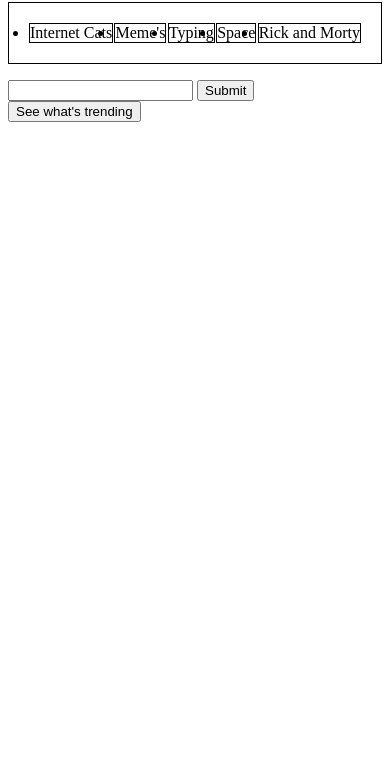
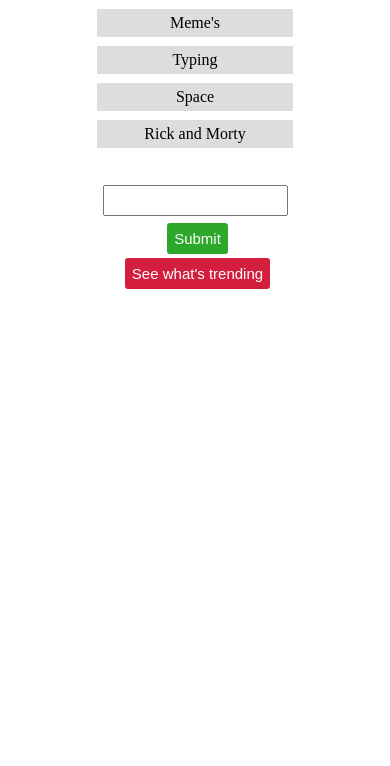
Before and after one commit to GiorgiKalandadze/Bog-Search, a plain HTML site: page index.html in a window 390 px wide. Shown: the part 78-844 px from the top of the page. Drawn offline with Linux system fonts and the light colour scheme.

Commit message:
Demo Version

```diff
--- a/index.css
+++ b/index.css
@@ -1,28 +1,116 @@
-
-
+*{
+    box-sizing: border-box;
+    margin: 0px;
+    padding: 0px;
+}
+/* Header */
+.header{
+    margin: auto;
+    width:500px;
+    display: flex;
+    flex-direction: column;
+}
+.title{
+    text-align: center;
+}
+.navigation{
+    width: 100%;
+}
 .topic-items{
-    border: 1px solid black;
     display: flex;
-    justify-content: space-between;
+    justify-content: center;
     padding: 20px;
-    max-width: 500px;
+    width: 100%;
 }
 .topic-item{
-    padding: 20p;
-    border: 1px solid black;
+    list-style-type: none;
+    padding: 5px;
+    cursor: pointer;
+    border-radius: 3px;
+    background-color: #dddddd;
+    border: 2px solid white;
+    transition: border 0.4s;
+    margin-right: 5px;
+}
+.active, .topic-item:hover{
+    border: 2px solid rgb(147, 206, 203);
+}
+/* Form */
+.form{
+    width: 100%;
+    display: flex;
+    align-items: center;
+    padding: 10px;
+}
+#search{
+    padding: 6px;
+    width: 50%;
+
+}
+.button{
+    margin-left: 5px;
+    padding: 7px;
+    border-radius: 5px;
+    color: white;
+    border: 2px solid white;
+    font-size: 15px;
     cursor: pointer;
 }
+#submit{
+    background-color: rgb(45, 168, 45);
+}
+#trending{
+    background-color: rgb(211, 31, 61);
+}
+/* Main */
+.list{
 
-.topic-item:hover{
-    border: 1px solid red;
-
+    display: flex;
+    flex-wrap: wrap;
+    padding: 40px;
+    width: 100%;
+}
+.box{
+    margin-right: 15px;
+}
+.gif{
+    max-width: 300px;
 }
 
-.gif{
-    width: 100px;
-    border: 1px solid blue;
+@media only screen and (max-width: 600px) {
+    .list{
+        padding: 20px;
+    }
+    .header{
+        width: 100%;
+    }
 }
-.box{
-    width: 200px;
-    border: 1px solid red;
+
+@media only screen and (max-width: 500px) {
+    .title{
+        font-size: 25px;
+    }
+    .topic-items{
+        flex-direction: column;
+        align-items: center;
+    }
+    .topic-item{
+        margin-bottom: 5px;
+        margin-right: 0px;
+        width: auto;
+        min-width: 200px;
+        text-align: center;
+    }
+    .header{
+        width: 100%;
+    }
+    .form{
+        flex-direction: column;
+    }
+    #search{
+        margin-bottom: 5px;
+    }
+    .gif{
+        max-width: 250px;
+    }
 }
--- a/index.html
+++ b/index.html
@@ -2,12 +2,14 @@
 <html lang="en-us">
 <head>
     <title>Bog</title>
+    <meta charset="UTF-8">
+    <meta name="viewport" content="width=device-width, initial-scale=1.0">
     <link rel="stylesheet" href="index.css">
 
 </head>
 <body>
-    <header class="button-items">
-        <h1>Giphy API Example</h1>
+    <header class="header">
+        <h1 class="title">Giphy API Example</h1>
         <nav class="navigation">
             <ul class="topic-items">
 
--- a/index.js
+++ b/index.js
@@ -5,13 +5,14 @@ var query_url = "https://api.giphy.com/v1/gifs/search?";
 var api_key = '&api_key=aFFKTuSMjd6j0wwjpFCPXZipQbcnw3vB&fmt=json';
 var topics = ["Internet Cats", "Meme's", "Typing", "Space", "Rick and Morty"];
 
+
 class Config {
     constructor(list, query_url){
         this.list = list;
         this.query_url = query_url;
-        this.addTopics();
+        this.initTopics();
     }
-    addTopics(){
+    initTopics(){
         for(let i = 0; i < this.list.length; i++){
             let li = document.createElement('li');
             li.className = 'topic-item';
@@ -19,19 +20,29 @@ class Config {
             document.querySelector('.topic-items').appendChild(li);
         }
     }
+    redrawTopics(){
+        let t_items = document.querySelectorAll('.topic-item');
+        for(let i = 0; i < this.list.length; i++){
+            t_items[i].innerHTML = this.list[i];
+        }
+    }
     append(topic){
         this.list.shift();
-        this.list.push(elem);
+        this.list.push(topic);
     }
     getURL(topic){
+        if(!this.list.includes(topic) && topic != url_trending){
+            this.append(topic);
+            this.redrawTopics();
+        }
         let url = this.query_url + 'q=' + topic + api_key;
         return url;
     }
-
 }
 
 class Catalog extends Config{
     render(data){
+        document.querySelector('.list').innerHTML = '';
         data.forEach(elem => {
             let newNode = this.generator(elem);
             this.appendNode(newNode);
@@ -40,7 +51,7 @@ class Catalog extends Config{
     generator(elem){
         let img = document.createElement('img');
         img.className = 'gif';
-        img.src = elem.url;
+        img.src = elem.images.downsized.url;
         let div = document.createElement('div');
         div.className = 'box';
         div.appendChild(img);
@@ -54,9 +65,9 @@ class Catalog extends Config{
 const catalog = new Catalog(topics,query_url);
 
 async function loadData(topic){
+    if(topic.length < 1) return;
     try{
         let url = catalog.getURL(topic);
-
         const request = await fetch(url, {method: 'GET'});
         if(request.status === 404){
             document.querySelector('.list').innerHTML = "Couldn't fetch data";
--- a/listener.js
+++ b/listener.js
@@ -3,6 +3,28 @@ var topic_elems = document.getElementsByClassName('topic-item');
 //Add click listener dynamically to each tobip navigation element
 for(var i = 0; i < topic_elems.length; i++){
     topic_elems[i].addEventListener('click', function(e){
+        deatcivate('topic-item', 'active');
         loadData(e.target.innerHTML);
+        e.target.classList.toggle('active');
     });
 }
+function deatcivate(className, toggle){
+    let nodes = document.getElementsByClassName(className);
+    Array.from(nodes).forEach((elem) => {
+        elem.classList.remove(toggle);
+    });
+}
+
+
+//Submit
+document.getElementById('submit').addEventListener('click', function(e){
+    deatcivate('topic-item', 'active');
+    let new_topic = document.getElementById("search").value;
+    loadData(new_topic);
+});
+
+// Trending
+document.getElementById('trending').addEventListener('click', function(e){
+    deatcivate('topic-item', 'active');
+    loadData(url_trending);
+});
```
